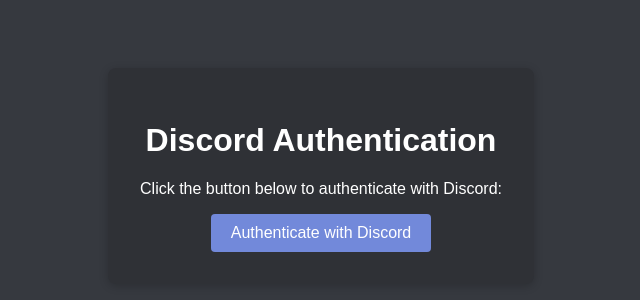
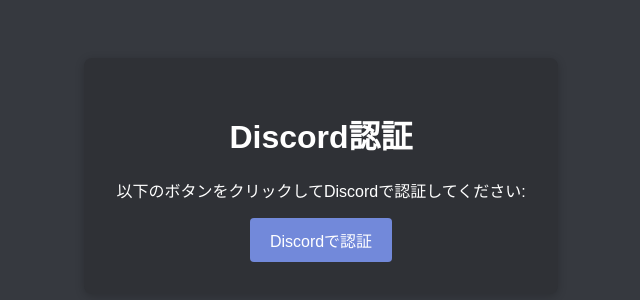
Before and after one commit to huuuriiiin777/huurin, a plain HTML site: page index.html in a window 1280 px wide. Shown: the part 224-524 px from the top of the page, without its empty margins (319-959 px from the left). Drawn offline with Linux system fonts and the light colour scheme.

Commit message:
Update index.html

```diff
--- a/index.html
+++ b/index.html
@@ -1,9 +1,9 @@
 <!DOCTYPE html>
-<html lang="en">
+<html lang="ja">
 <head>
     <meta charset="UTF-8">
     <meta name="viewport" content="width=device-width, initial-scale=1.0">
-    <title>Discord Authentication</title>
+    <title>Discord認証</title>
     <style>
         body {
             font-family: Arial, sans-serif;
@@ -39,9 +39,9 @@
 </head>
 <body>
     <div class="container">
-        <h1>Discord Authentication</h1>
-        <p>Click the button below to authenticate with Discord:</p>
-        <button id="auth-button">Authenticate with Discord</button>
+        <h1>Discord認証</h1>
+        <p>以下のボタンをクリックしてDiscordで認証してください:</p>
+        <button id="auth-button">Discordで認証</button>
     </div>
     <script src="script.js"></script>
 </body>
```
